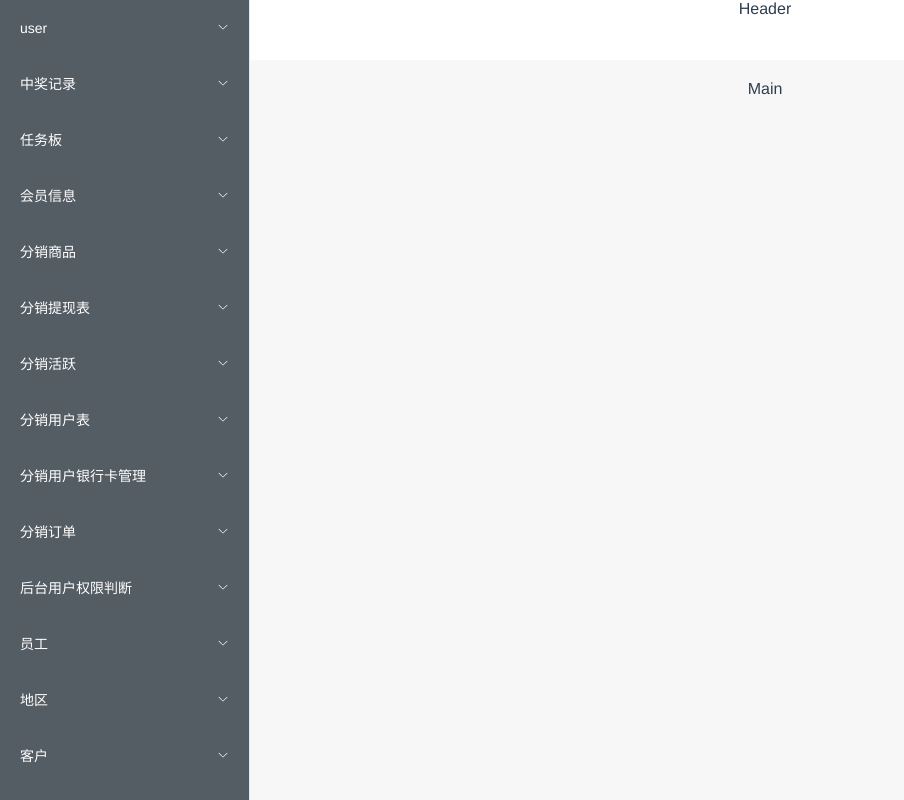
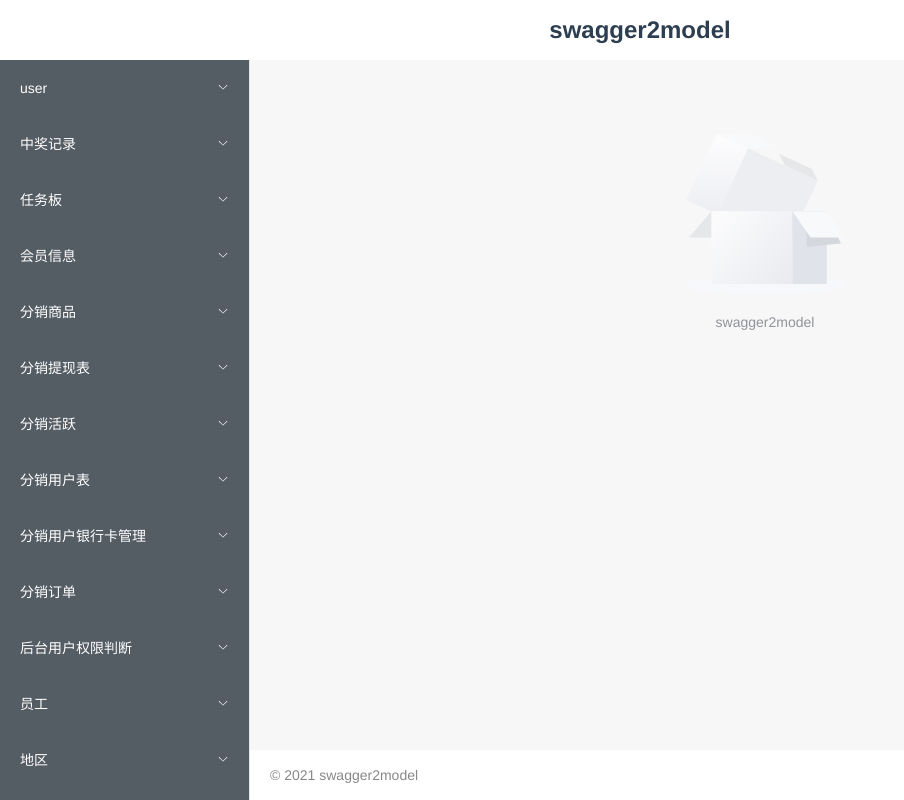
Before and after one commit to BG7ZAG/swagger2model, a Vue app: page / in a window 1280 px wide. Shown: the whole page, without its empty margins (0-904 px from the left). Built offline with nearby package versions, Linux system fonts and the light colour scheme.

Commit message:
页面布局

```diff
--- a/index.html
+++ b/index.html
@@ -1,10 +1,18 @@
+<!--
+ * @Autor: Jason
+ * @Date: 2021-10-09 17:21:16
+ * @LastEditors: Jason
+ * @LastEditTime: 2021-10-09 17:21:16
+ * @FilePath: /index.html
+ * @description: description
+-->
 <!DOCTYPE html>
 <html lang="en">
   <head>
     <meta charset="UTF-8" />
     <link rel="icon" href="/favicon.ico" />
     <meta name="viewport" content="width=device-width, initial-scale=1.0" />
-    <title>Vite App</title>
+    <title>Swagger To Model</title>
   </head>
   <body>
     <div id="app"></div>
--- a/src/components/Layout.vue
+++ b/src/components/Layout.vue
@@ -1,4 +1,9 @@
 <template>
+  <el-container class="layout">
+    <el-header>
+      <h1 class="logo">swagger2model</h1>
+    </el-header>
+
     <el-container>
       <el-aside width="250px">
         <el-menu
@@ -8,50 +13,62 @@
           default-active="2"
           text-color="#fff"
         >
-        <el-sub-menu v-for="(item,index) in json.tags" :key="index" :index="index">
+          <el-sub-menu
+            v-for="(item, index) in json.tags"
+            :key="index"
+            :index="item.name"
+          >
             <template #title>{{ item.name }}</template>
             <el-menu-item
               v-for="element in paths[item.name]"
               :key="element.data.summary"
               :index="`${index}-${element.path}`"
-          >{{ element.label }}</el-menu-item>
+              @click="handeClick(element)"
+              >{{ element.label }}</el-menu-item
+            >
           </el-sub-menu>
         </el-menu>
       </el-aside>
+
       <el-container>
-      <el-header>Header</el-header>
-      <el-main>Main</el-main>
+        <el-main>
+          <MainVue v-if="form.path" :form="form" />
+          <el-empty v-else description="swagger2model"></el-empty>
+        </el-main>
+        <el-footer>&copy; 2021 swagger2model</el-footer>
+      </el-container>
     </el-container>
   </el-container>
 </template>
 <script lang="ts" setup>
-import { computed, reactive } from '@vue/reactivity';
-import data from '../swagger.json'
-import { Swigger } from '../swiggerTypes';
+import { computed, reactive } from "@vue/reactivity";
+import data from "../swagger.json";
+import { Swigger } from "../swiggerTypes";
+import { clearReactive } from "../utils";
+import MainVue from "./Main.vue";
 console.log(data);
 
-const json: Swigger.Model = reactive(data as any);
+const json = reactive<Swigger.Model>(data as any);
 
 const tags = computed(() => {
-  return json.tags.map(e => e.name);
-})
+  return json.tags.map((e) => e.name);
+});
 
-interface PathMap {
+export interface PathMap {
   label: string;
-  method: string
-  data: Swigger.Paths,
-  path: string
+  method: string;
+  data: Swigger.Paths;
+  path: string;
 }
 
-
 const paths = computed(() => {
-  const pathMap: Record<string, PathMap[]> = {}
+  const pathMap: Record<string, PathMap[]> = {};
 
   Object.keys(json.paths).forEach((path) => {
     const record = json.paths[path];
 
-    Object.keys(record).forEach(method => {
-      const data = record[method]
+    Object.keys(record).forEach((method) => {
+      const data = record[method];
       const tags = data.tags;
 
       for (const tag of tags) {
@@ -60,25 +77,74 @@ const paths = computed(() => {
           label: data.summary,
           method: method,
           data: data,
-          path: path
-        })
+          path: path,
+        });
       }
+    });
+  });
+  return pathMap;
+});
 
-    })
-  })
-  return pathMap;
-})
-
+const form = reactive<PathMap>({} as PathMap);
+const handeClick = (e: PathMap) => {
+  console.log(e);
+  clearReactive(form);
+  Object.assign(form, e);
+};
 </script>
 
 <style lang="scss">
 .el-container {
-  height: 100vh;
+  height: calc(100% - 60px);
 }
 .el-header {
   background: #fff;
 }
-.el-menu {
-  height: 100%;
+.layout {
+  height: 100vh;
+}
+.el-footer {
+  position: fixed;
+  bottom: 0;
+  height: 50px;
+  width: 100%;
+  background: #fff;
+  display: flex;
+  align-items: center;
+  justify-content: flex-start;
+  font-size: 14px;
+  color: #888;
+}
+
+.logo {
+  position: sticky;
+  top: 0;
+  height: 60px;
+  margin: 0;
+  display: flex;
+  align-items: center;
+  justify-content: center;
+  background: #fff;
+  z-index: 1;
+}
+
+.el-aside {
+  /*滚动条整体样式*/
+  &::-webkit-scrollbar {
+    width: 10px;
+    height: 1px;
+  }
+  /*滚动条滑块*/
+  &::-webkit-scrollbar-thumb {
+    border-radius: 10px;
+    -webkit-box-shadow: inset 0 0 5px rgba(0, 0, 0, 0.2);
+    background: #535353;
+  }
+  /*滚动条轨道*/
+  &::-webkit-scrollbar-track {
+    -webkit-box-shadow: inset 0 0 1px rgba(0, 0, 0, 0);
+    border-radius: 10px;
+    background: #ccc;
+  }
 }
 </style>
--- /dev/null
+++ b/src/components/Main.vue
@@ -0,0 +1,59 @@
+<!--
+ * @Autor: Jason
+ * @Date: 2021-10-09 17:49:22
+ * @LastEditors: Jason
+ * @LastEditTime: 2021-10-09 18:07:09
+ * @FilePath: /src/components/Main.vue
+ * @description: description
+-->
+<template>
+  <el-descriptions class="margin-top" :title="form?.label" :column="1" border>
+    <el-descriptions-item>
+      <template #label> 地址 </template>
+      {{ form?.path }}
+    </el-descriptions-item>
+    <el-descriptions-item>
+      <template #label> 请求类型 </template>
+      <el-tag size="small" :type="getTagType(form?.method)">{{
+        form?.method?.toLocaleUpperCase()
+      }}</el-tag>
+    </el-descriptions-item>
+    <el-descriptions-item>
+      <template #label> 请求数据类型 </template>
+      {{ form?.data?.consumes?.join() }}
+    </el-descriptions-item>
+    <el-descriptions-item>
+      <template #label> 请求参数 </template>
+      <el-tag size="small">School</el-tag>
+    </el-descriptions-item>
+    <el-descriptions-item>
+      <template #label> 响应参数 </template>
+      No.1188, Wuzhong Avenue, Wuzhong District, Suzhou, Jiangsu Province
+    </el-descriptions-item>
+  </el-descriptions>
+</template>
+
+<script lang="ts" setup>
+import { PropType } from "@vue/runtime-core";
+import { PathMap } from "./Layout.vue";
+
+defineProps({
+  form: {
+    type: Object as PropType<PathMap>,
+  },
+});
+
+const getTagType = (method?: string) => {
+  if (!method) return;
+  switch (method) {
+    case "post":
+      return "success";
+    case "delete":
+      return "warning";
+    case "put":
+      return "danger";
+    default:
+      break;
+  }
+};
+</script>
--- /dev/null
+++ b/src/utils/index.ts
@@ -0,0 +1,25 @@
+/*
+ * @Autor: Jason
+ * @Date: 2021-10-09 17:51:27
+ * @LastEditors: Jason
+ * @LastEditTime: 2021-10-09 17:52:41
+ * @FilePath: /src/utils/index.ts
+ * @description: description
+ */
+
+import { isReactive } from "vue";
+
+/**
+ * 清除reactive所有内容
+ * @param reactive
+ */
+export const clearReactive = (reactive: any) => {
+  if (!isReactive(reactive)) {
+    return;
+  }
+  if (Array.isArray(reactive)) {
+    reactive.length = 0;
+  } else {
+    Object.keys(reactive).forEach((e) => delete reactive[e]);
+  }
+};
```
Also changed, not shown: src/swiggerTypes.ts (+9 -0 lines), 1 other file (tests, documents, lock files or other folders). Lines whose indentation alone changed are shown as unchanged.
